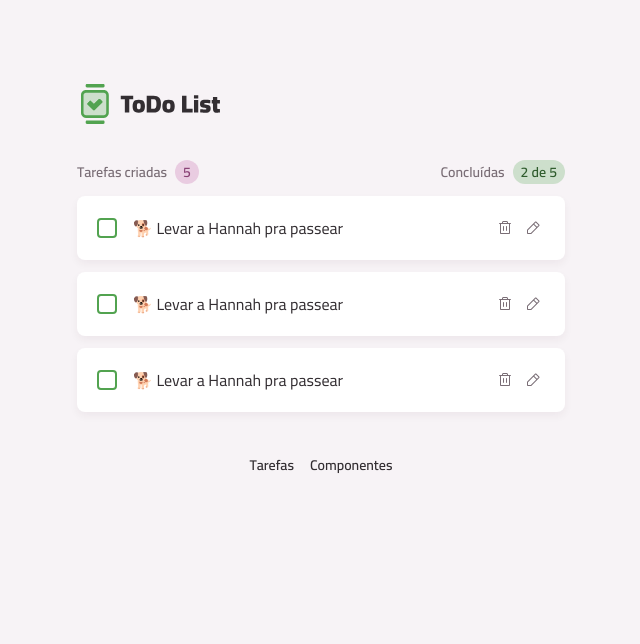
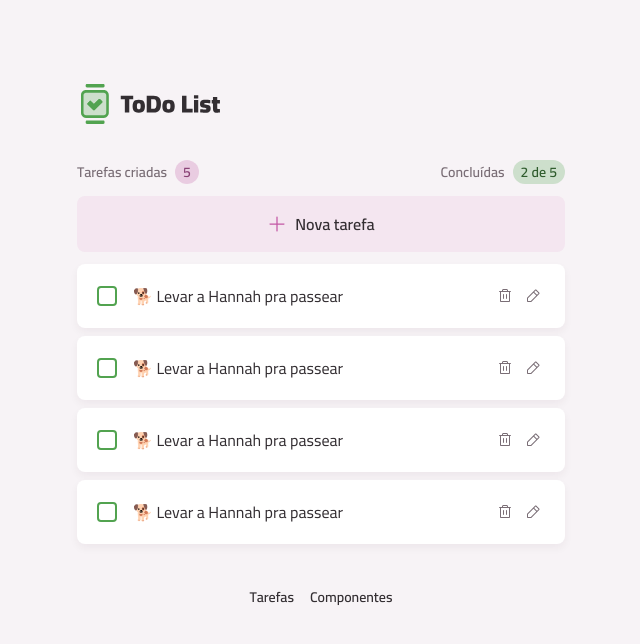
Before and after one commit to BrunoBecoski/reactjs-todo, a React (Vite) app: page / in a window 1280 px wide. Shown: the top 644 px of the page, without its empty margins (319-959 px from the left). Built offline with nearby package versions, Linux system fonts and the light colour scheme.

Commit message:
Cria o componente TasksList

```diff
--- /dev/null
+++ b/src/core-components/tasks-list.tsx
@@ -0,0 +1,23 @@
+import Button from "../components/button";
+
+import PlusIcon from "../assets/icons/plus.svg?react";
+import TaskItem from "./task-item";
+
+export default function TasksList() {
+  return (
+    <>
+      <section>
+        <Button icon={PlusIcon} className="w-full">
+          Nova tarefa
+        </Button>
+      </section>
+
+      <section className="space-y-2">
+        <TaskItem />
+        <TaskItem />
+        <TaskItem />
+        <TaskItem />
+      </section>
+    </>
+  );
+}
--- a/src/pages/page-home.tsx
+++ b/src/pages/page-home.tsx
@@ -1,5 +1,5 @@
 import Container from "../components/container";
-import TaskItem from "../core-components/task-item";
+import TasksList from "../core-components/tasks-list";
 import TasksSummary from "../core-components/tasks-summary";
 
 export default function PageHome() {
@@ -9,9 +9,7 @@
         <TasksSummary />
       </header>
 
-      <TaskItem />
-      <TaskItem />
-      <TaskItem />
+      <TasksList />
     </Container>
   );
 }
```
Also changed, not shown: src/assets/images/logo.svg.
